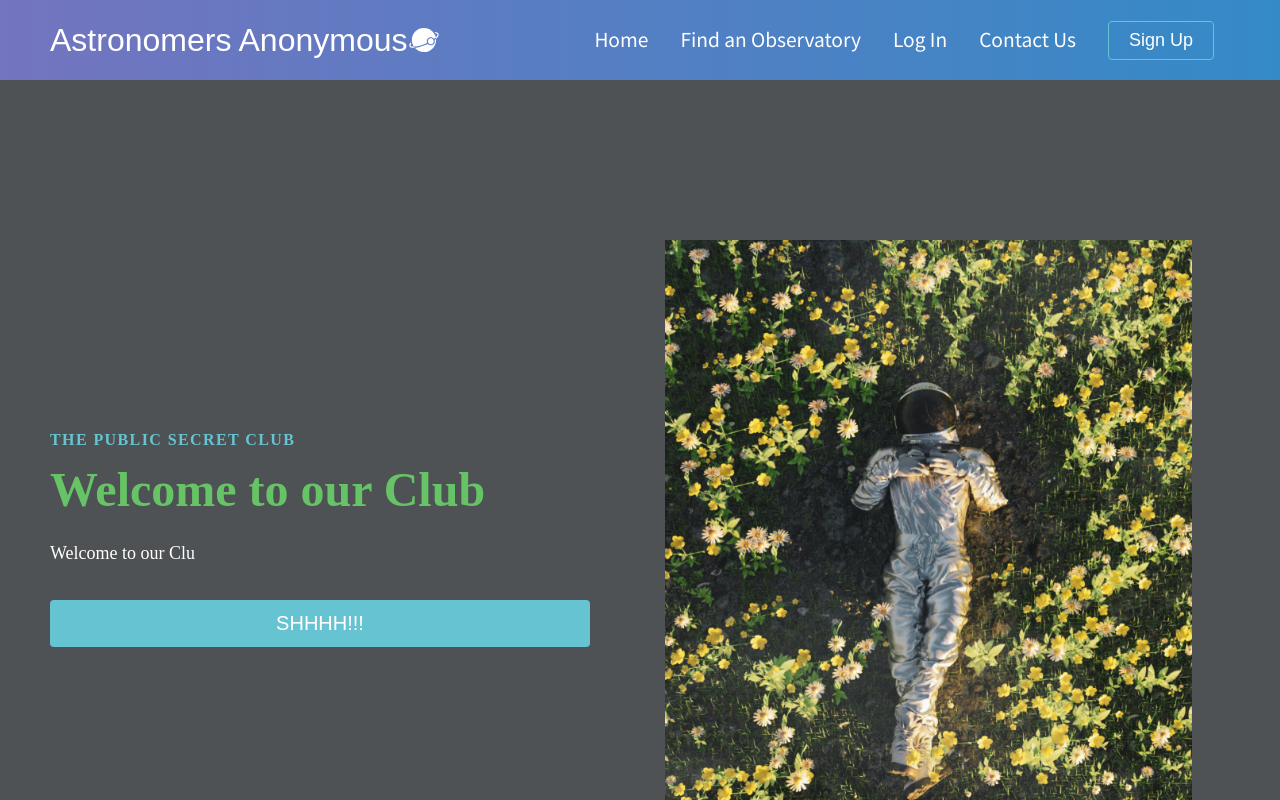
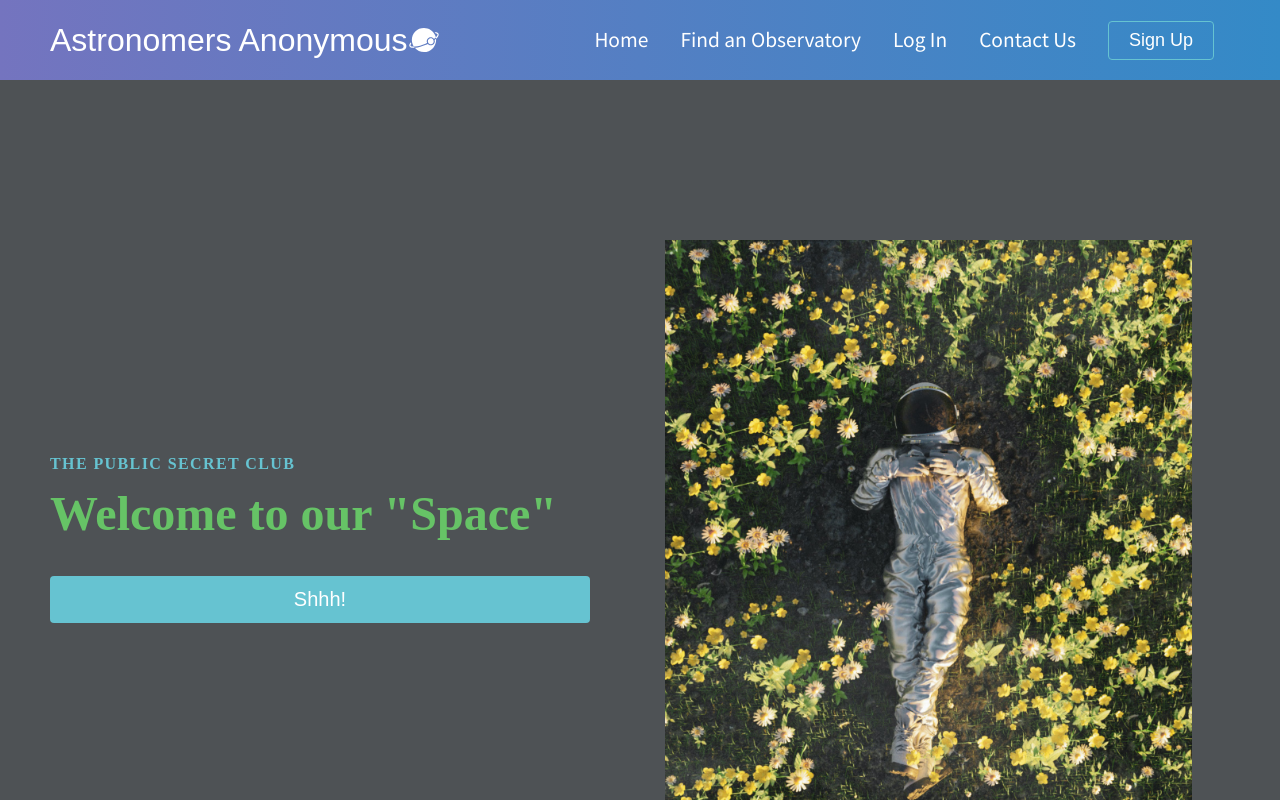
Before and after one commit to St-Ives94/Astronomers_Anonymous, a React (Create React App) app: page / in a window 1280 px wide. Shown: the top 800 px of the page. Built offline with nearby package versions, Linux system fonts and the light colour scheme; a web font is replaced by a local one.

Commit message:
updating hero

```diff
--- a/src/components/pages/homepage/Data.js
+++ b/src/components/pages/homepage/Data.js
@@ -3,9 +3,9 @@ export const homeObjOne = {
     lightText: true,
     lightTextDesc: true,
     topLine: 'the public secret club',
-    headline: 'Welcome to our Club',
-    description: 'Welcome to our Clu',
-    buttonLabel: 'SHHHH!!!',
+    headline: 'Welcome to our "Space"',
+    description: '',
+    buttonLabel: 'Shhh!',
     imgStart: '',
     img: '/images/astro-in-field.jpg',
 
```
